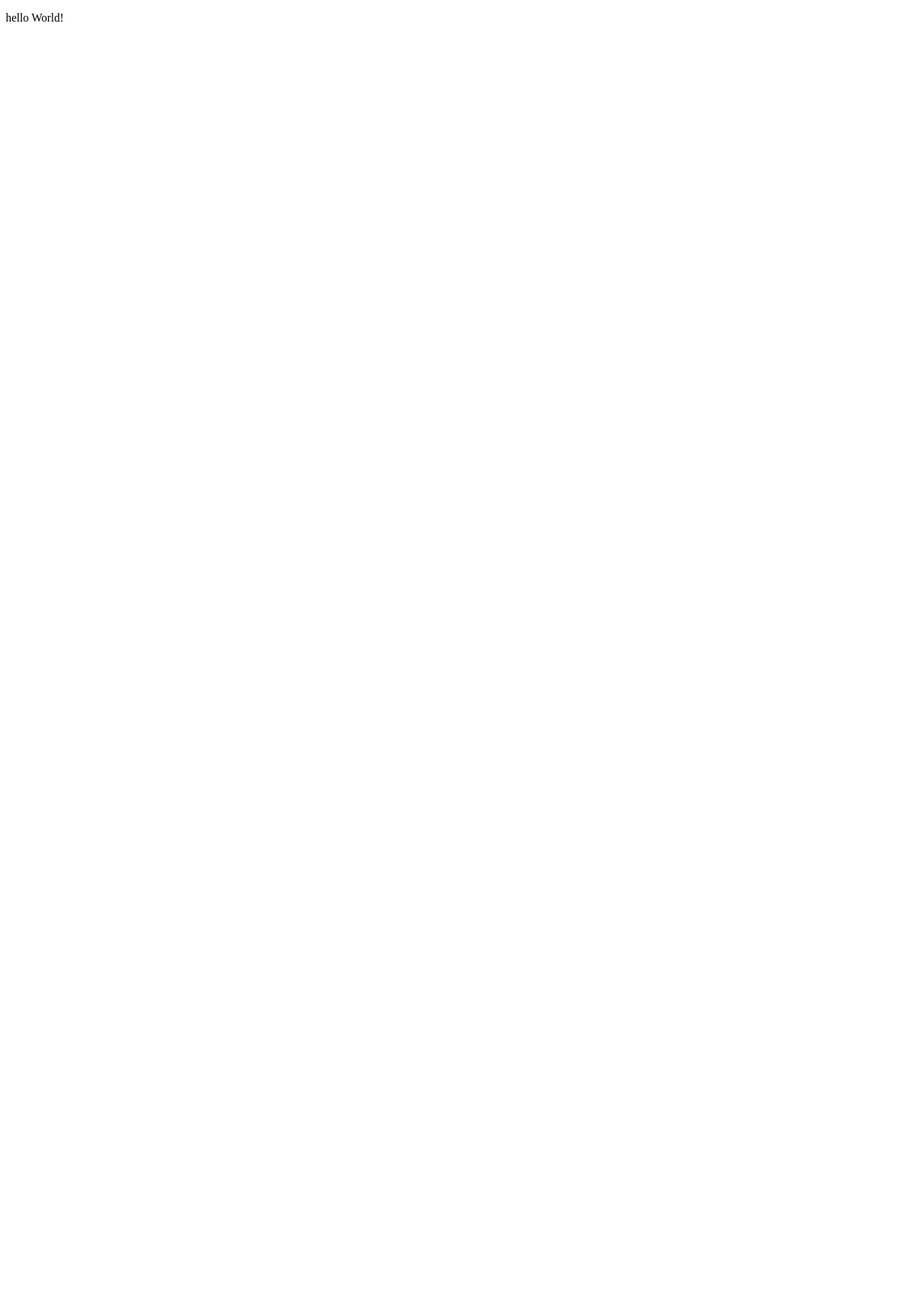
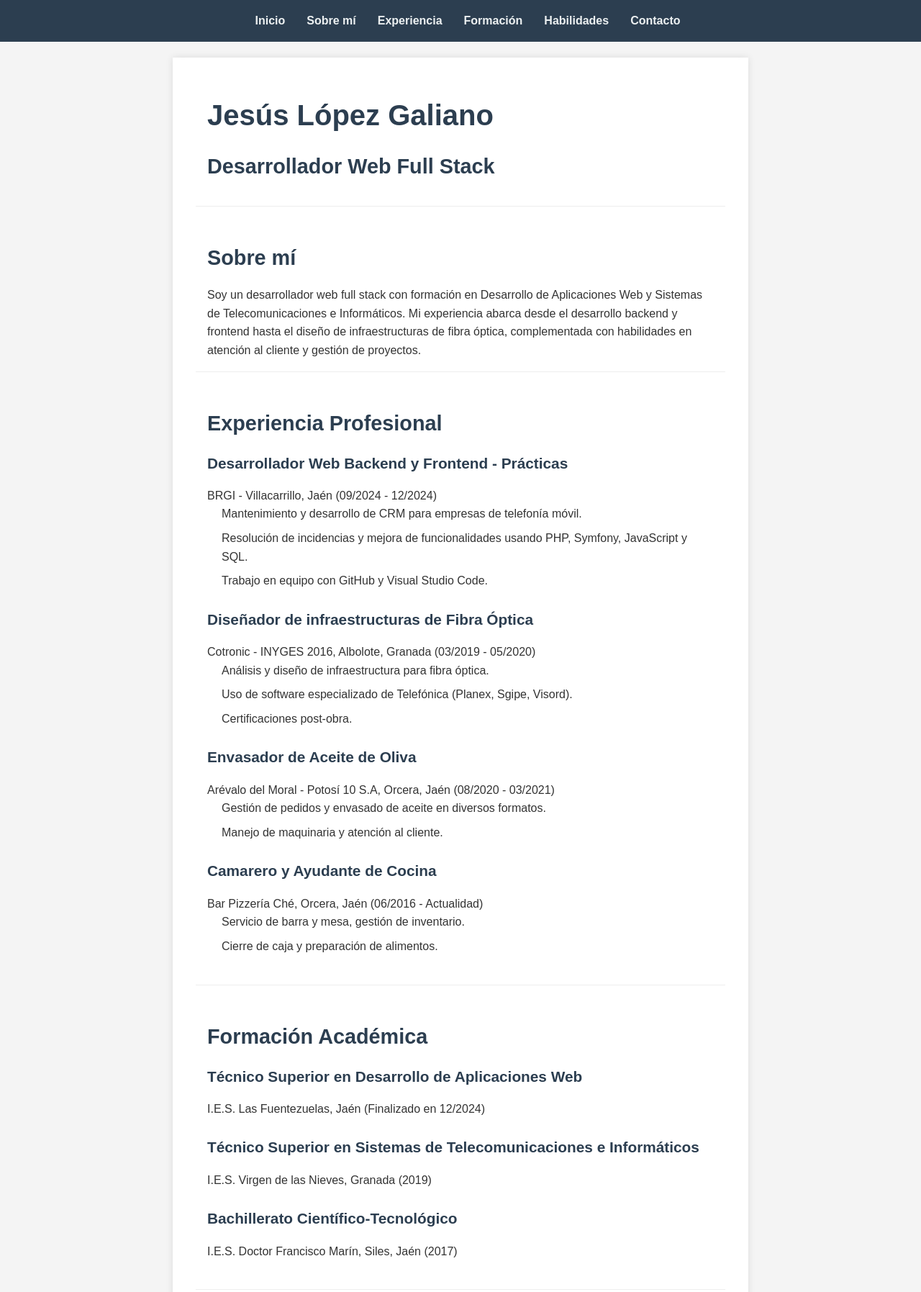
Before and after one commit to JGaliano98/portafolio, a plain HTML site: page index.html in a window 1280 px wide. Shown: the top 1795 px of the page at 72% size. Before the commit the page ends 800 px from the top, so only its background shows below. Drawn offline with Linux system fonts and the light colour scheme.

Commit message:
Tercer commit

```diff
--- a/index.html
+++ b/index.html
@@ -1,11 +1,128 @@
 <!DOCTYPE html>
-<html lang="en">
+<html lang="es">
 <head>
     <meta charset="UTF-8">
     <meta name="viewport" content="width=device-width, initial-scale=1.0">
-    <title>Document</title>
+    <title>Portafolio de Jesús López Galiano</title>
+    <link rel="stylesheet" href="styles.css">
 </head>
 <body>
-    <p>hello World!</p>
+    <header>
+        <nav>
+            <ul>
+                <li><a href="#inicio">Inicio</a></li>
+                <li><a href="#sobre-mi">Sobre mí</a></li>
+                <li><a href="#experiencia">Experiencia</a></li>
+                <li><a href="#formacion">Formación</a></li>
+                <li><a href="#habilidades">Habilidades</a></li>
+                <li><a href="#contacto">Contacto</a></li>
+            </ul>
+        </nav>
+    </header>
+
+    <main>
+        <section id="inicio">
+            <h1>Jesús López Galiano</h1>
+            <h2>Desarrollador Web Full Stack</h2>
+        </section>
+
+        <section id="sobre-mi">
+            <h2>Sobre mí</h2>
+            <p>Soy un desarrollador web full stack con formación en Desarrollo de Aplicaciones Web y Sistemas de Telecomunicaciones e Informáticos. Mi experiencia abarca desde el desarrollo backend y frontend hasta el diseño de infraestructuras de fibra óptica, complementada con habilidades en atención al cliente y gestión de proyectos.</p>
+        </section>
+
+        <section id="experiencia">
+            <h2>Experiencia Profesional</h2>
+            <div class="experiencia-item">
+                <h3>Desarrollador Web Backend y Frontend - Prácticas</h3>
+                <p>BRGI - Villacarrillo, Jaén (09/2024 - 12/2024)</p>
+                <ul>
+                    <li>Mantenimiento y desarrollo de CRM para empresas de telefonía móvil.</li>
+                    <li>Resolución de incidencias y mejora de funcionalidades usando PHP, Symfony, JavaScript y SQL.</li>
+                    <li>Trabajo en equipo con GitHub y Visual Studio Code.</li>
+                </ul>
+            </div>
+            <div class="experiencia-item">
+                <h3>Diseñador de infraestructuras de Fibra Óptica</h3>
+                <p>Cotronic - INYGES 2016, Albolote, Granada (03/2019 - 05/2020)</p>
+                <ul>
+                    <li>Análisis y diseño de infraestructura para fibra óptica.</li>
+                    <li>Uso de software especializado de Telefónica (Planex, Sgipe, Visord).</li>
+                    <li>Certificaciones post-obra.</li>
+                </ul>
+            </div>
+            <div class="experiencia-item">
+                <h3>Envasador de Aceite de Oliva</h3>
+                <p>Arévalo del Moral - Potosí 10 S.A, Orcera, Jaén (08/2020 - 03/2021)</p>
+                <ul>
+                    <li>Gestión de pedidos y envasado de aceite en diversos formatos.</li>
+                    <li>Manejo de maquinaria y atención al cliente.</li>
+                </ul>
+            </div>
+            <div class="experiencia-item">
+                <h3>Camarero y Ayudante de Cocina</h3>
+                <p>Bar Pizzería Ché, Orcera, Jaén (06/2016 - Actualidad)</p>
+                <ul>
+                    <li>Servicio de barra y mesa, gestión de inventario.</li>
+                    <li>Cierre de caja y preparación de alimentos.</li>
+                </ul>
+            </div>
+        </section>
+
+        <section id="formacion">
+            <h2>Formación Académica</h2>
+            <div class="formacion-item">
+                <h3>Técnico Superior en Desarrollo de Aplicaciones Web</h3>
+                <p>I.E.S. Las Fuentezuelas, Jaén (Finalizado en 12/2024)</p>
+            </div>
+            <div class="formacion-item">
+                <h3>Técnico Superior en Sistemas de Telecomunicaciones e Informáticos</h3>
+                <p>I.E.S. Virgen de las Nieves, Granada (2019)</p>
+            </div>
+            <div class="formacion-item">
+                <h3>Bachillerato Científico-Tecnológico</h3>
+                <p>I.E.S. Doctor Francisco Marín, Siles, Jaén (2017)</p>
+            </div>
+        </section>
+
+        <section id="habilidades">
+            <h2>Habilidades Técnicas</h2>
+            <ul>
+                <li>Lenguajes: PHP, Java, JavaScript, Python, SQL</li>
+                <li>Frameworks: Symfony</li>
+                <li>Sistemas Operativos: Windows, Linux</li>
+                <li>Herramientas: Git, Visual Studio Code, Eclipse, Cisco Packet Tracer, Putty, FileZilla, Android Studio</li>
+                <li>Redes y servidores: Creación y mantenimiento de servidores, gestión de redes</li>
+            </ul>
+        </section>
+
+        <section id="idiomas">
+            <h2>Idiomas</h2>
+            <ul>
+                <li>Español: Nativo</li>
+                <li>Inglés: A2 (Básico)</li>
+                <li>Francés: A2 (Básico)</li>
+            </ul>
+        </section>
+
+        <section id="contacto">
+            <h2>Contacto</h2>
+            <p>Calle Polígonos, 9. 23370 Orcera (Jaén)</p>
+            <p>Teléfono: 620573098</p>
+            <p>Email: t1s7lopezm@gmail.com</p>
+            <form id="contactForm">
+                <input type="text" placeholder="Nombre" required>
+                <input type="email" placeholder="Email" required>
+                <textarea placeholder="Mensaje" required></textarea>
+                <button type="submit">Enviar</button>
+            </form>
+        </section>
+    </main>
+
+    <footer>
+        <p>&copy; 2025 Jesús López Galiano. Todos los derechos reservados.</p>
+    </footer>
+
+    <script src="script.js"></script>
 </body>
 </html>
--- /dev/null
+++ b/styles.css
@@ -0,0 +1,131 @@
+* {
+    margin: 0;
+    padding: 0;
+    box-sizing: border-box;
+}
+
+body {
+    font-family: 'Arial', sans-serif;
+    line-height: 1.6;
+    color: #333;
+    background-color: #f4f4f4;
+}
+
+header {
+    background-color: #2c3e50;
+    padding: 1rem;
+    position: fixed;
+    width: 100%;
+    top: 0;
+    z-index: 1000;
+}
+
+nav ul {
+    list-style-type: none;
+    display: flex;
+    justify-content: center;
+    flex-wrap: wrap;
+}
+
+nav ul li {
+    margin: 0 15px;
+}
+
+nav ul li a {
+    text-decoration: none;
+    color: #ecf0f1;
+    font-weight: bold;
+    transition: color 0.3s ease;
+}
+
+nav ul li a:hover {
+    color: #3498db;
+}
+
+main {
+    max-width: 800px;
+    margin: 80px auto 0;
+    padding: 2rem;
+    background-color: #fff;
+    box-shadow: 0 0 10px rgba(0,0,0,0.1);
+}
+
+section {
+    margin-bottom: 2rem;
+    padding: 1rem;
+    border-bottom: 1px solid #eee;
+}
+
+h1, h2, h3 {
+    color: #2c3e50;
+    margin-bottom: 1rem;
+}
+
+h1 {
+    font-size: 2.5em;
+}
+
+h2 {
+    font-size: 1.8em;
+}
+
+h3 {
+    font-size: 1.3em;
+}
+
+.experiencia-item, .formacion-item {
+    margin-bottom: 1.5rem;
+}
+
+ul {
+    list-style-type: none;
+    padding-left: 20px;
+}
+
+ul li {
+    margin-bottom: 0.5rem;
+}
+
+form {
+    display: flex;
+    flex-direction: column;
+}
+
+input, textarea {
+    margin-bottom: 1rem;
+    padding: 0.5rem;
+    border: 1px solid #ddd;
+    border-radius: 4px;
+}
+
+button {
+    background-color: #3498db;
+    color: #fff;
+    padding: 0.5rem;
+    border: none;
+    border-radius: 4px;
+    cursor: pointer;
+    transition: background-color 0.3s ease;
+}
+
+button:hover {
+    background-color: #2980b9;
+}
+
+footer {
+    text-align: center;
+    padding: 1rem;
+    background-color: #2c3e50;
+    color: #ecf0f1;
+}
+
+@media (max-width: 600px) {
+    nav ul {
+        flex-direction: column;
+        align-items: center;
+    }
+
+    nav ul li {
+        margin: 5px 0;
+    }
+}
```
Also changed, not shown: scripts.js (added, +33 -0 lines).
